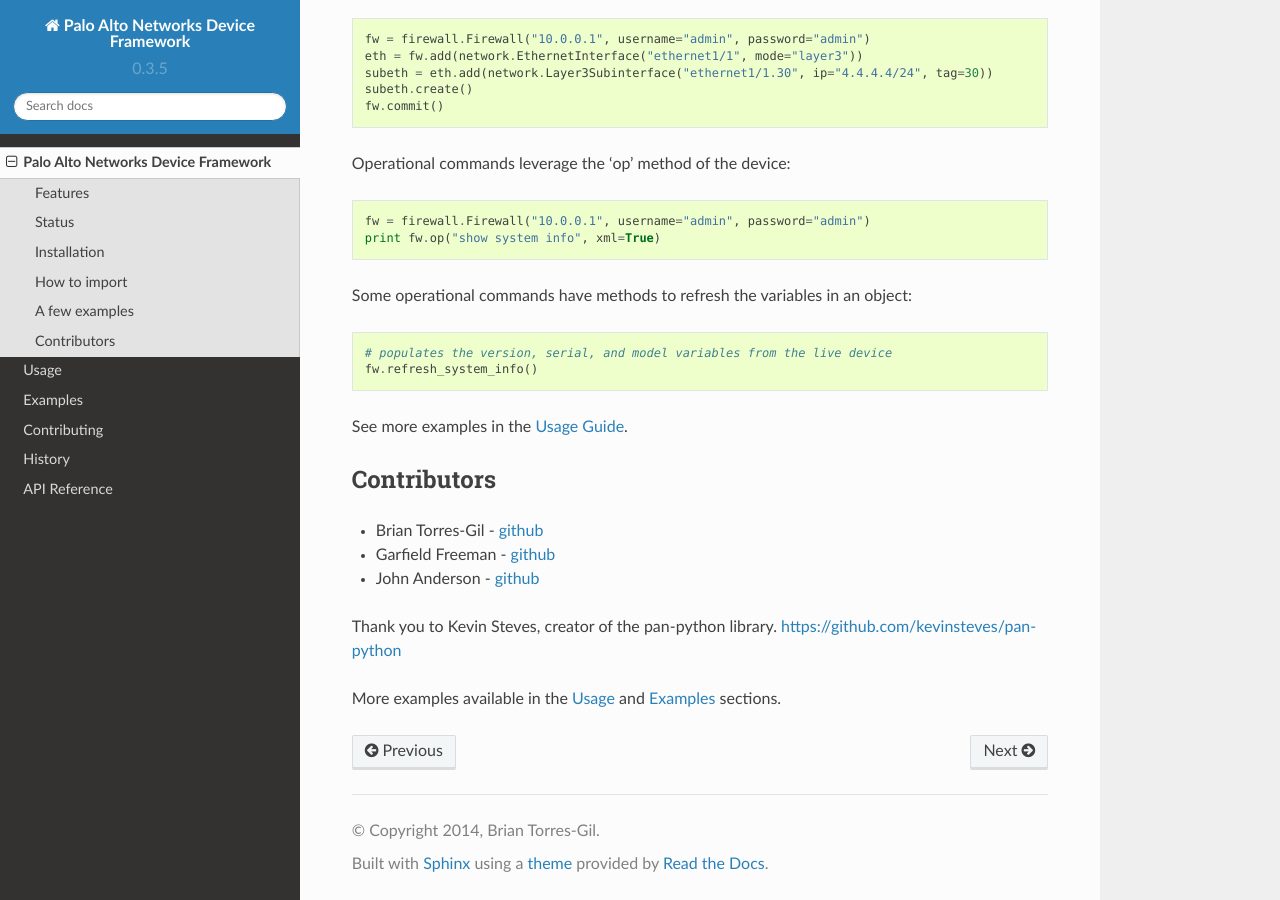
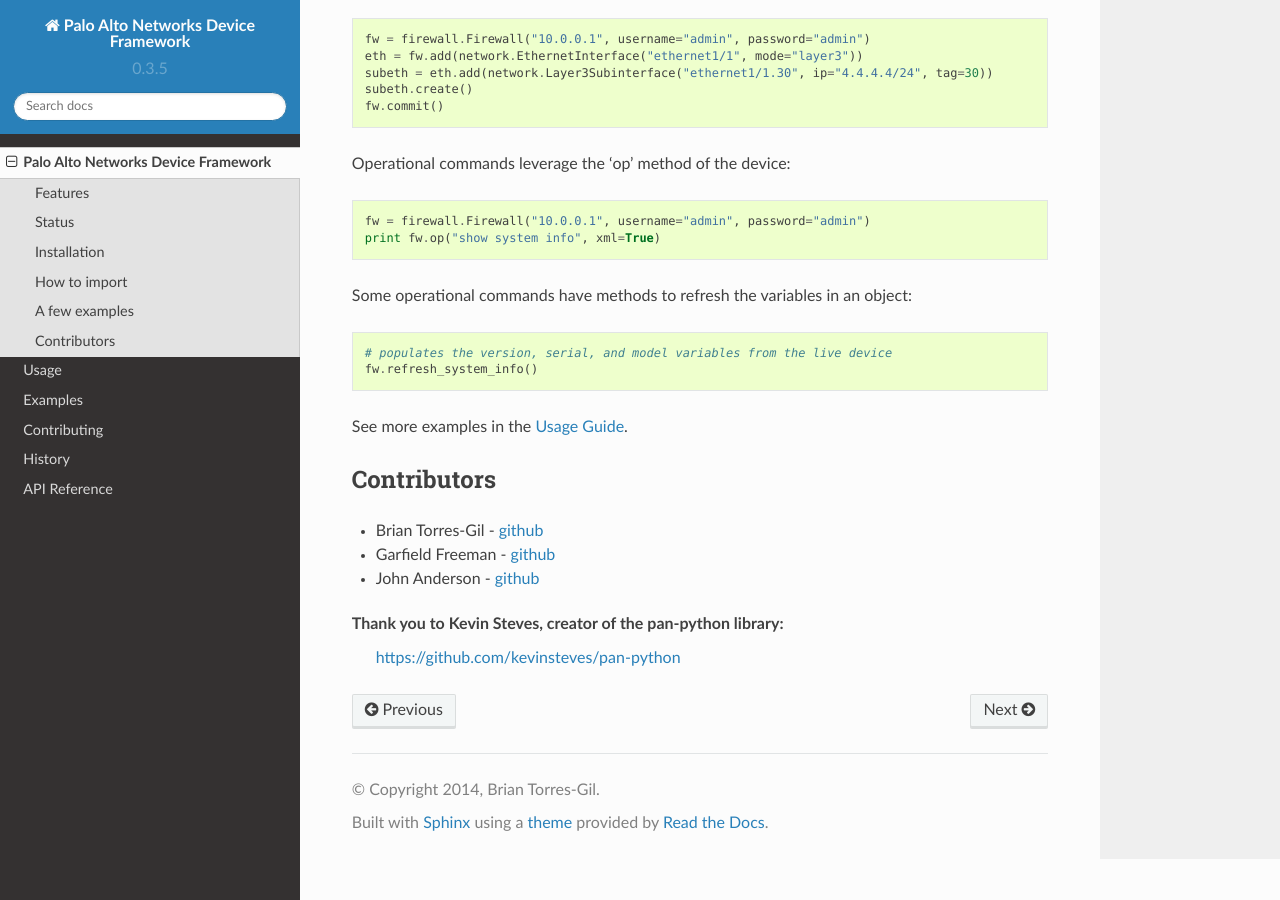
Before and after one commit to PaloAltoNetworks/pan-os-python, a Sphinx documentation site: the page built from docs/readme.rst, in a window 1280 px wide and 900 px high, scrolled down 1907 px. Built offline with Sphinx 7.4.7 and the Read the Docs theme 2.0.0, drawn with Linux system fonts in a browser that asks for light colours.

Commit message:
Clean up readme file

```diff
--- a/README.rst
+++ b/README.rst
@@ -107,8 +107,8 @@
 - Garfield Freeman - `github <https://github.com/shinmog>`__
 - John Anderson - `github <https://github.com/lampwins>`__
 
-Thank you to Kevin Steves, creator of the pan-python library.
-https://github.com/kevinsteves/pan-python
+Thank you to Kevin Steves, creator of the pan-python library:
+    https://github.com/kevinsteves/pan-python
 
 
 .. _pan-python: http://github.com/kevinsteves/pan-python
--- a/docs/readme.rst
+++ b/docs/readme.rst
@@ -1,3 +1 @@
 .. include:: ../README.rst
-
-More examples available in the :ref:`usage` and :ref:`examples` sections.
```
